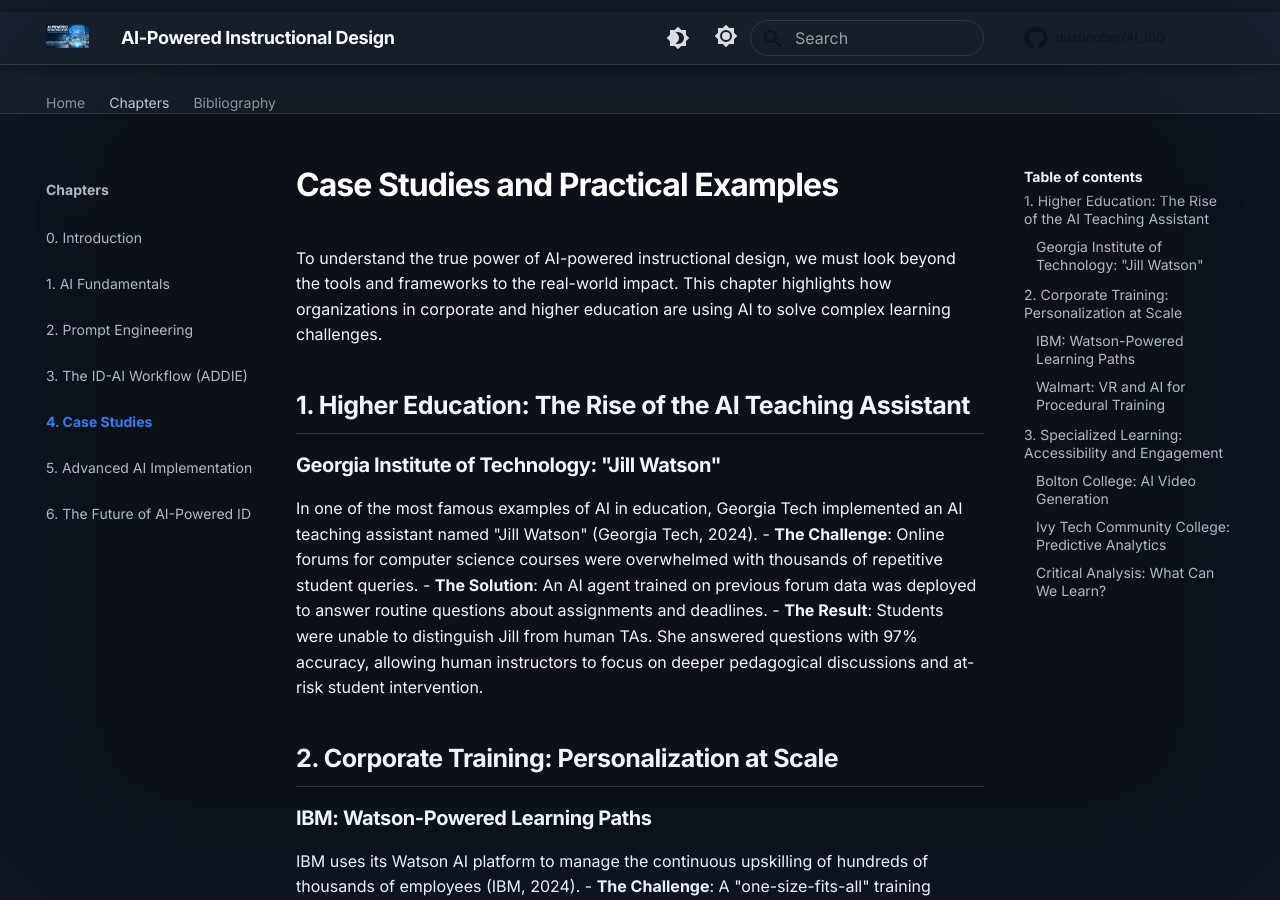
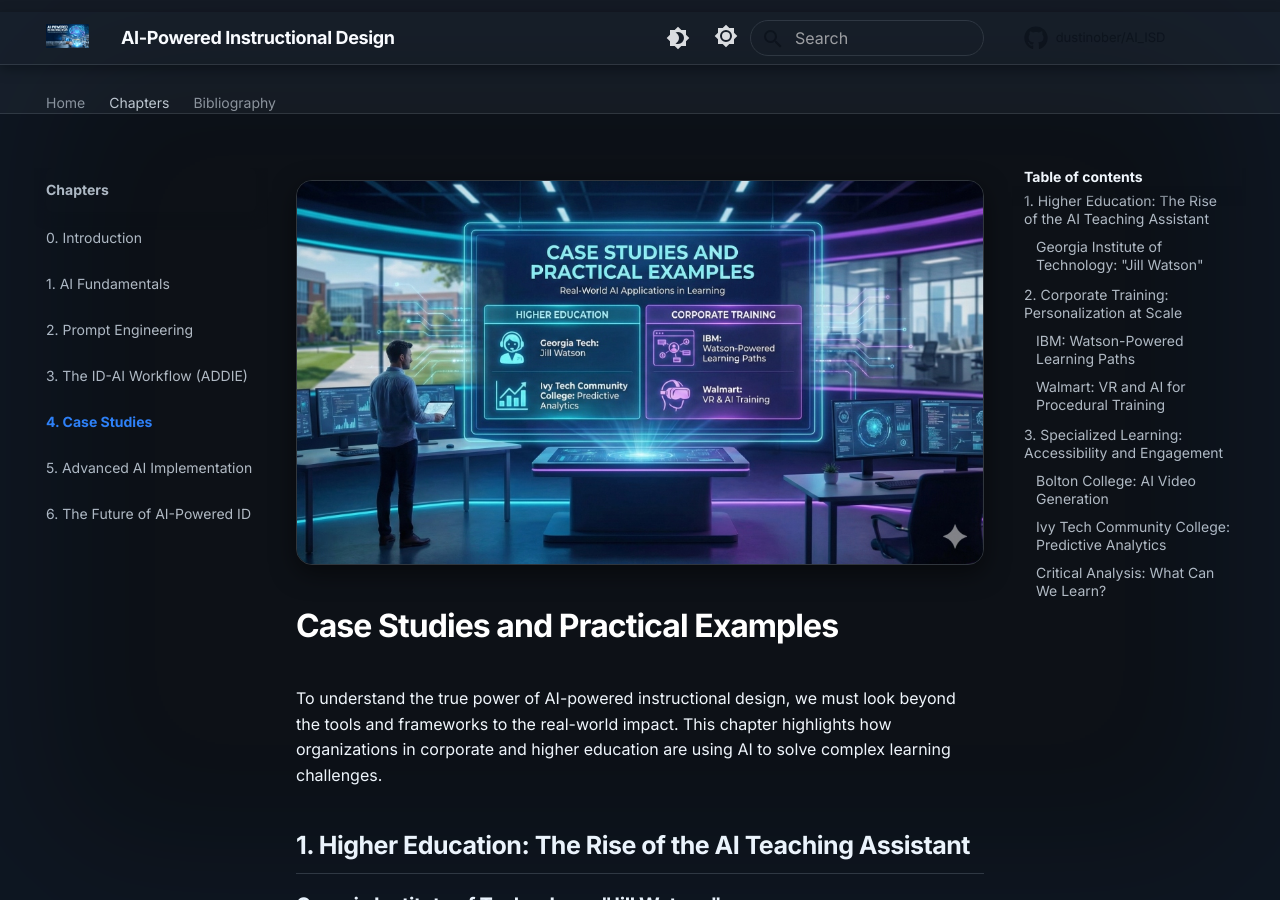
Before and after one commit to dustinober1/Ebook_AI-Powered_Instructional_Design, an MkDocs documentation site: the page built from docs/chapters/04-case-studies.md, in a window 1280 px wide and 900 px high. Built offline with MkDocs 1.6.1 and Material for MkDocs 9.7.7, drawn with Linux system fonts in a browser that asks for light colours; comment, search, counter and statistics services are not loaded.

Commit message:
feat: Add Chapter 4 cover image
- Added Case Studies cover showing real-world AI applications
- Displays examples from higher education and corporate training
- Features: Georgia Tech, IBM, Ivy Tech, Walmart case studies

```diff
--- a/docs/chapters/04-case-studies.md
+++ b/docs/chapters/04-case-studies.md
@@ -7,6 +7,8 @@ last_reviewed: 2025-12-20
 reading_time: 12 min
 authors: ["Dustin Ober"]
 ---
+
+![Case Studies and Practical Examples](../assets/chapter-04-cover.jpg)
 
 # Case Studies and Practical Examples
 
```
Also changed, not shown: docs/assets/chapter-04-cover.jpg (added).
